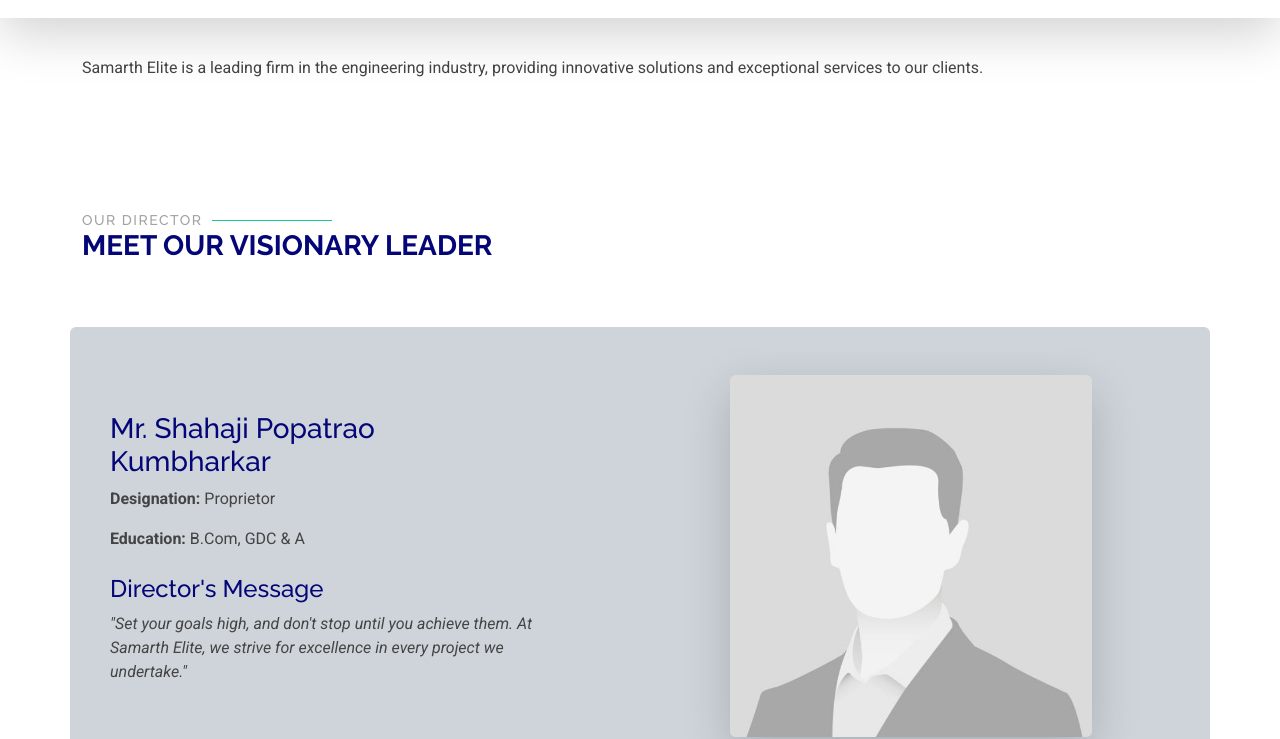
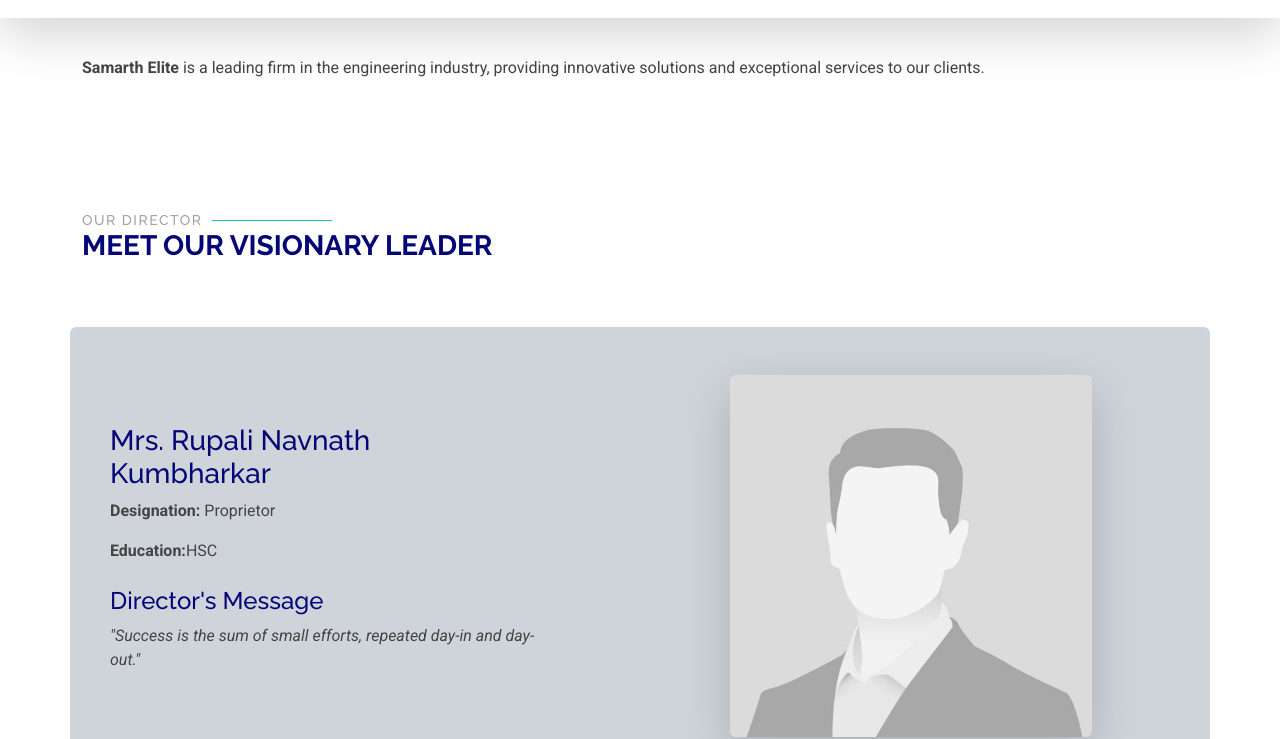
Before and after one commit to atharvsankpal7/Samarth-Business-Group-DP, a plain HTML site: page pages/Elite.html in a window 1280 px wide. Shown: the part 538-1277 px from the top of the page. Drawn offline with Linux system fonts and the light colour scheme; files whose address does not match are found by name.

Commit message:
Update Elite.html

```diff
--- a/pages/Elite.html
+++ b/pages/Elite.html
@@ -106,7 +106,7 @@
 
         <div class="container" data-aos="fade-up">
           <p>
-            Samarth Elite is a leading firm in the engineering
+            <b>Samarth Elite</b> is a leading firm in the engineering
             industry, providing innovative solutions and exceptional services to
             our clients.
           </p>
@@ -127,13 +127,13 @@
         <div class="container bg-dark-subtle rounded py-5" data-aos="fade-up">
           <div class="row justify-content-between align-items-center mx-3">
             <div class="col-lg-5">
-              <h3>Mr. Shahaji Popatrao Kumbharkar</h3>
+              <h3>Mrs. Rupali Navnath Kumbharkar</h3>
               <p><strong>Designation:</strong> Proprietor</p>
-              <p><strong>Education:</strong> B.Com, GDC & A</p>
+              <p><strong>Education:</strong>HSC</p>
               <div class="mt-4">
                 <h4>Director's Message</h4>
                 <blockquote class="fst-italic">
-                  "Set your goals high, and don't stop until you achieve them. At Samarth Elite, we strive for excellence in every project we undertake."
+                  "Success is the sum of small efforts, repeated  day-in and day-out."
                 </blockquote>
               </div>
             </div>
@@ -223,7 +223,7 @@
                 <i class="bi bi-geo-alt flex-shrink-0"></i>
                 <div>
                   <h3>Address</h3>
-                  <p>123 Engineering Street, Tech City, State 12345</p>
+                  <p>Plot No-E3/1 Behind Dynamix dairy MIDC Baramati Dist-Pune 413133</p>
                 </div>
               </div>
               <div
```
